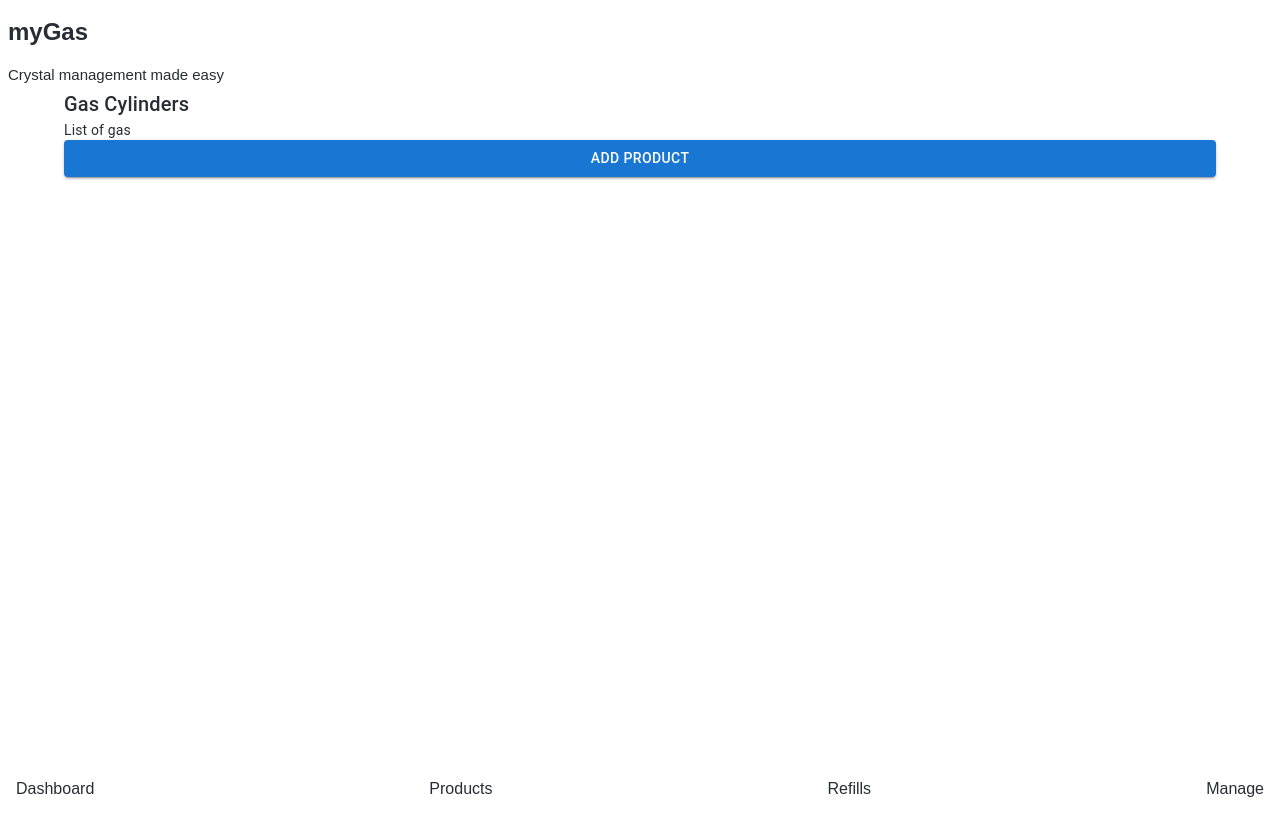
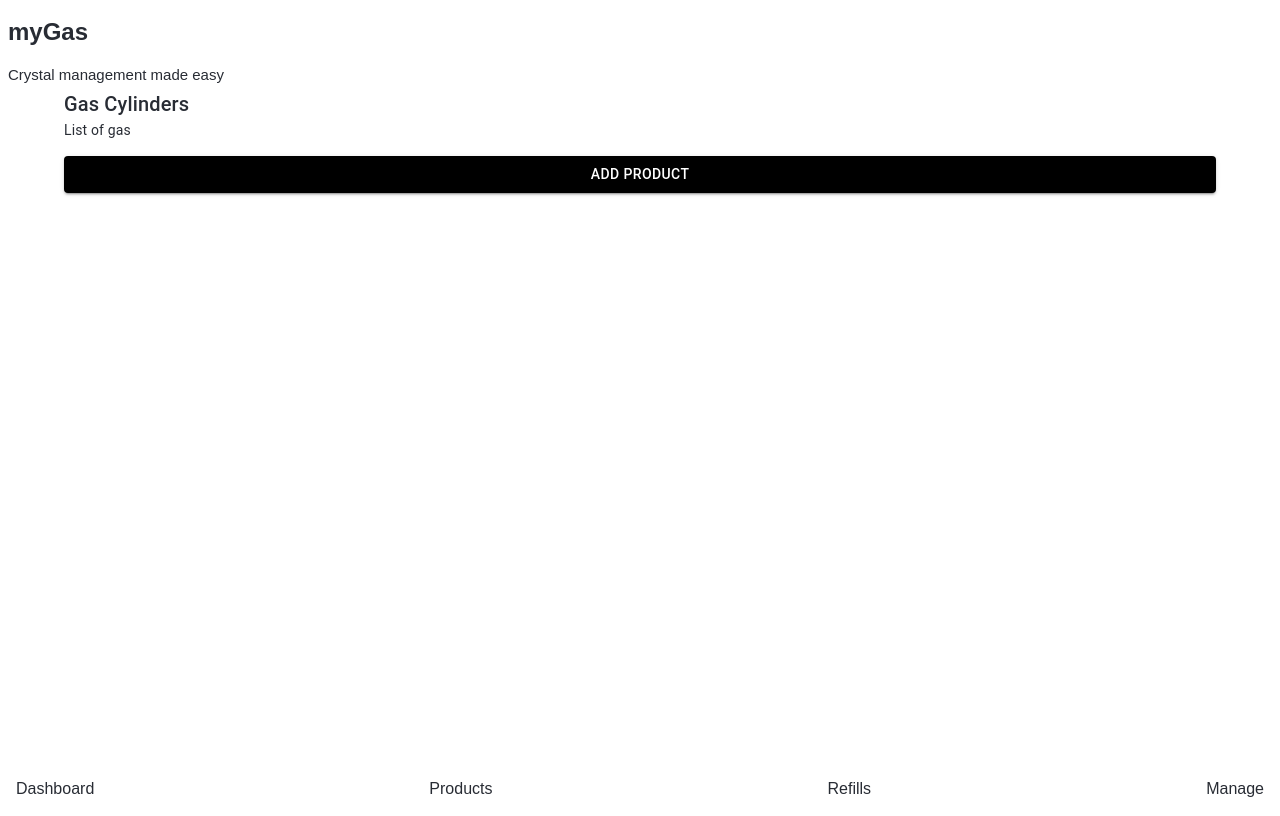
Before and after one commit to iantanui/mygas, a React (Create React App) app: page /products in a window 1280 px wide. Built offline with nearby package versions, Linux system fonts and the light colour scheme.

Commit message:
button color

```diff
--- a/src/pages/ProductsScreen.js
+++ b/src/pages/ProductsScreen.js
@@ -29,6 +29,12 @@ function ProductScreen() {
           variant="contained"
           color="primary"
           fullWidth
+          style={{
+            backgroundColor: "black",
+            color: "white",
+            marginTop: "1rem",
+            marginBottom: "1rem",
+          }}
           onClick={() => setShowDialog(true)}
         >
           Add Product
```
